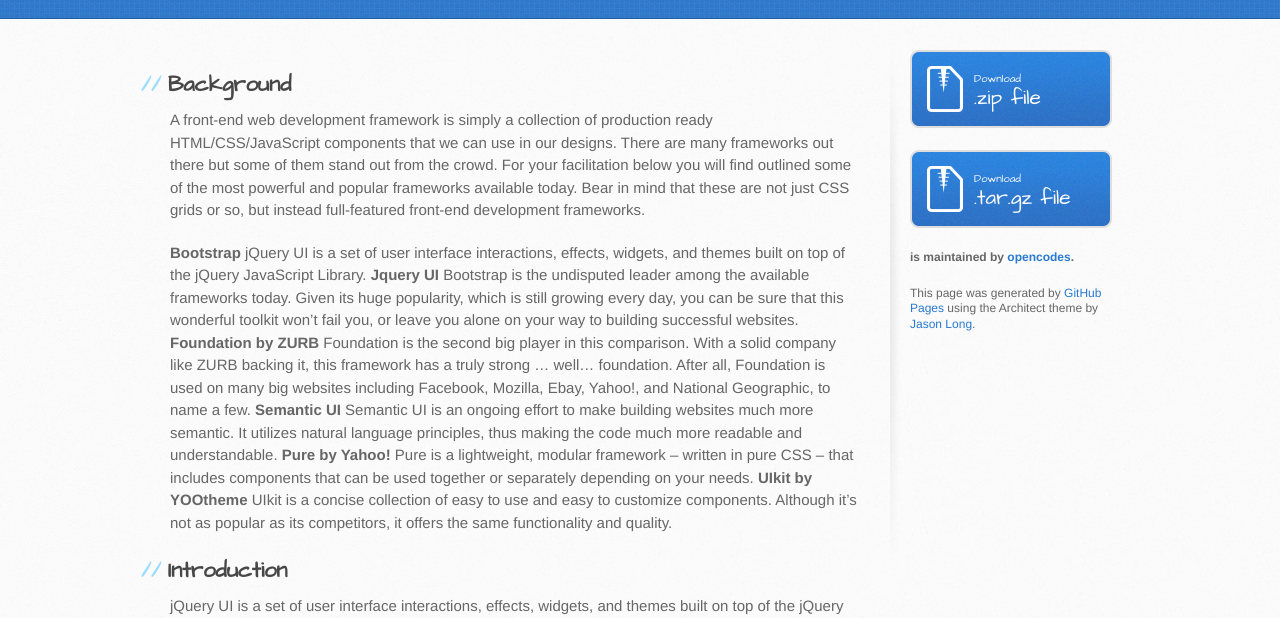
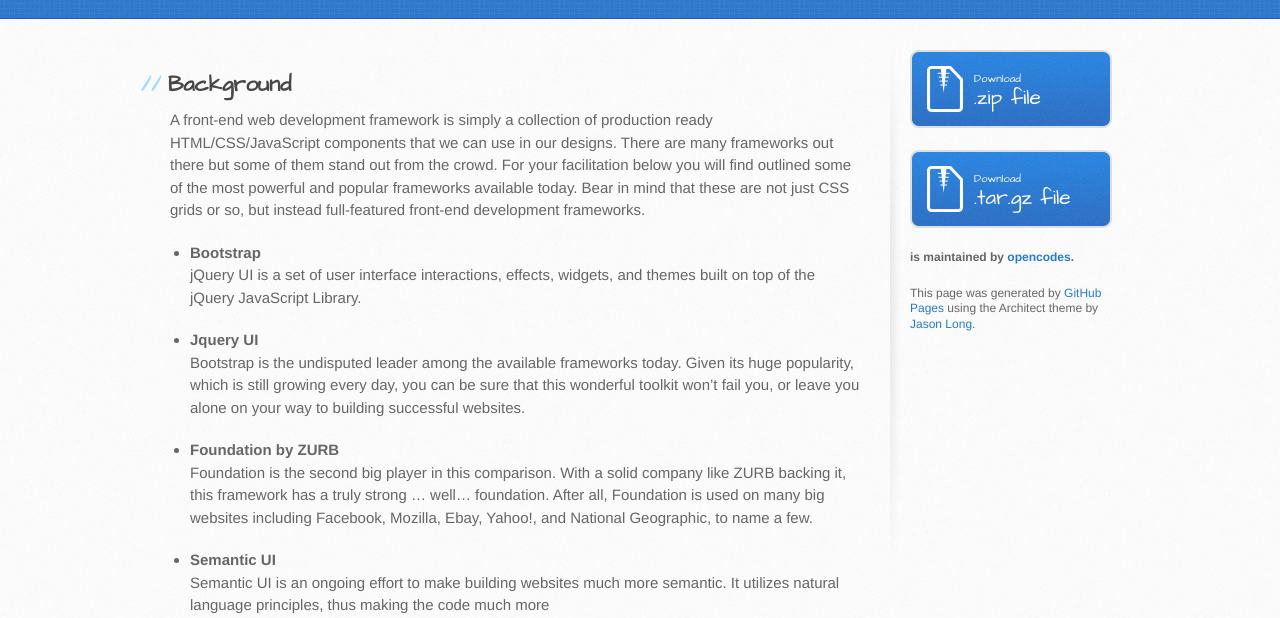
Before and after one commit to sneha-me/js-examples, a plain HTML site: page index.html in a window 1280 px wide. Shown: the part 182-800 px from the top of the page. Drawn offline with Linux system fonts and the light colour scheme.

Commit message:
Update index.html

```diff
--- a/index.html
+++ b/index.html
@@ -29,22 +29,28 @@
         <section id="main-content">
         <h2>Background</h2>
         <p>A front-end web development framework is simply a collection of production ready HTML/CSS/JavaScript components that we can use in our designs. There are many frameworks out there but some of them stand out from the crowd. For your facilitation below you will find outlined some of the most powerful and popular frameworks available today. Bear in mind that these are not just CSS grids or so, but instead full-featured front-end development frameworks.</p>
-          <p>
-  	<strong>Bootstrap</strong>
-	jQuery UI is a set of user interface interactions, effects, widgets, and themes built on top of the jQuery JavaScript Library.
-	<strong>Jquery UI</strong>
-	Bootstrap is the undisputed leader among the available frameworks today. Given its huge popularity, which is still growing every day, you can be sure that this wonderful toolkit won’t fail you, or leave you alone on your way to building successful websites.
-	<strong>Foundation by ZURB</strong>
-	Foundation is the second big player in this comparison. With a solid company like ZURB backing it, this framework has a truly strong … well… foundation. After all, Foundation is used on many big websites including Facebook, Mozilla, Ebay, Yahoo!, and National Geographic, to name a few.
-	<strong>Semantic UI</strong>
-	Semantic UI is an ongoing effort to make building websites much more semantic. It utilizes natural language principles, thus making the code much more readable and understandable.
-	<strong>Pure by Yahoo!</strong>
-	Pure is a lightweight, modular framework – written in pure CSS – that includes components that can be used together or separately depending on your needs.
-	<strong>UIkit by YOOtheme</strong>
-	UIkit is a concise collection of easy to use and easy to customize components. Although it’s not as popular as its competitors, it offers the same functionality and quality.
+         <ul>
+    <li>
+    <strong>Bootstrap</strong>
+    <p>jQuery UI is a set of user interface interactions, effects, widgets, and themes built on top of the jQuery JavaScript Library.</p>
+</li>
+<li><strong>Jquery UI</strong>
+    <p>Bootstrap is the undisputed leader among the available frameworks today. Given its huge popularity, which is still growing every day, you can be sure that this wonderful toolkit won’t fail you, or leave you alone on your way to building successful websites.</p>
+</li>
+<li><strong>Foundation by ZURB</strong>
+    <p>Foundation is the second big player in this comparison. With a solid company like ZURB backing it, this framework has a truly strong … well… foundation. After all, Foundation is used on many big websites including Facebook, Mozilla, Ebay, Yahoo!, and National Geographic, to name a few.</p>
+</li>
+<li><strong>Semantic UI</strong>
+    <p>Semantic UI is an ongoing effort to make building websites much more semantic. It utilizes natural language principles, thus making the code much more </p>
+</li>readable and understandable.
+<li><strong>Pure by Yahoo!</strong>
+    <p>Pure is a lightweight, modular framework – written in pure CSS – that includes components that can be used together or separately depending on your needs.</p>
+</li>
+<li> <strong>UIkit by YOOtheme</strong>
+    <p>UIkit is a concise collection of easy to use and easy to customize components. Although it’s not as popular as its competitors, it offers the same functionality and quality.</p>
+</li>
 
-
-          </p>
+</ul>
           <h2>Introduction</h2>
 jQuery UI is a set of user interface interactions, effects, widgets, and themes built on top of the jQuery JavaScript Library.
 <h2>Features</h2>
```
